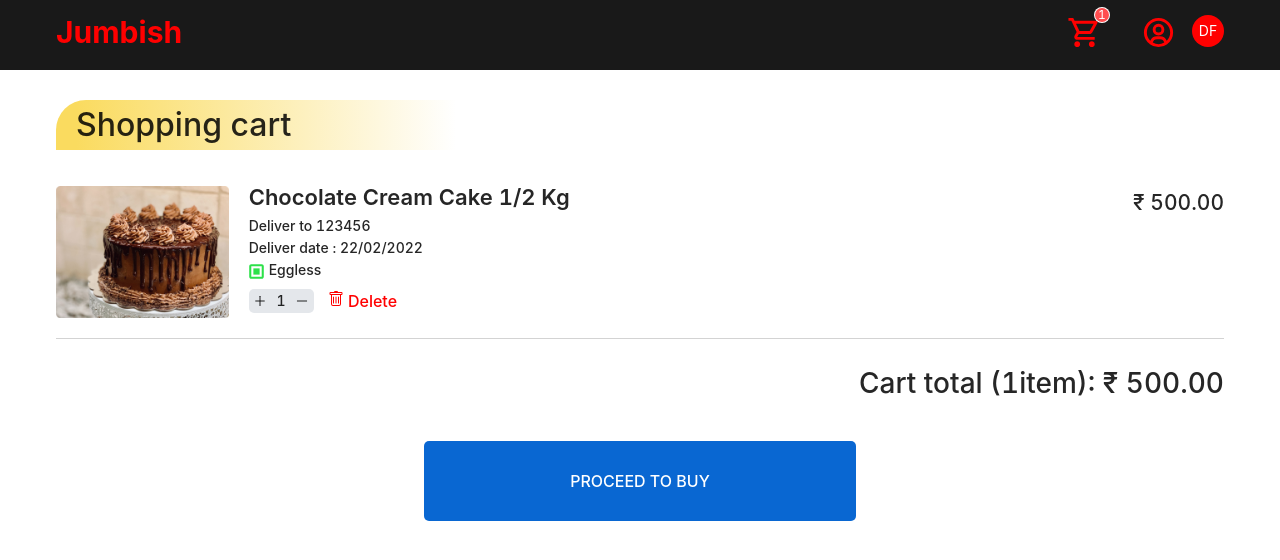
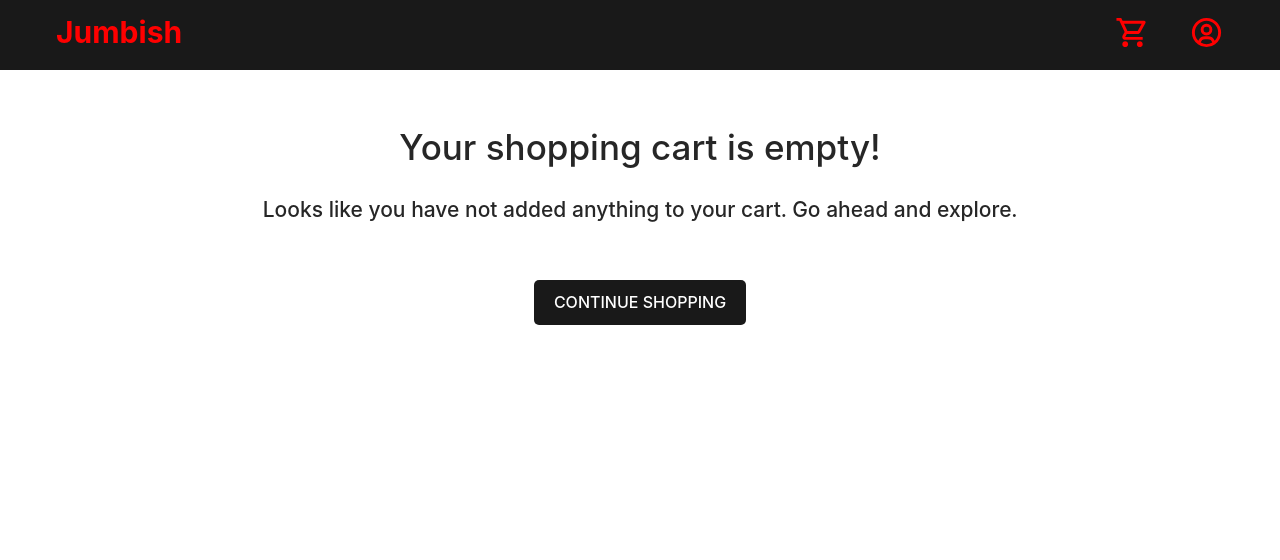
Before and after one commit to mohdkamleen/jumbish, a React (Create React App) app: page /cart in a window 1280 px wide. Shown: the top 560 px of the page. Built offline with nearby package versions, Linux system fonts and the light colour scheme; a web font is replaced by a local one.

Commit message:
done setup of front end

```diff
--- a/package.json
+++ b/package.json
@@ -3,13 +3,16 @@
   "version": "0.1.0",
   "private": true,
   "dependencies": {
+    "@reduxjs/toolkit": "^1.8.5",
     "antd": "^4.22.4",
     "netlify-cli": "^11.3.0",
     "react": "^18.1.0",
     "react-dom": "^18.1.0",
     "react-icons": "^4.3.1",
+    "react-redux": "^8.0.2",
     "react-router-dom": "^6.3.0",
     "react-scripts": "5.0.1",
+    "react-toastify": "^9.0.8",
     "styled-components": "^5.3.5",
     "web-vitals": "^2.1.4"
   },
--- a/src/App.jsx
+++ b/src/App.jsx
@@ -2,7 +2,6 @@ import * as React from 'react';
 import { BrowserRouter, Routes, Route } from "react-router-dom";
 import Layout from './pages';
 import './assets/css/App.css';
-import 'antd/dist/antd.min.css';
 import Home from './pages/home';
 import Cart from './pages/cart';
 
--- a/src/components/header/index.jsx
+++ b/src/components/header/index.jsx
@@ -1,9 +1,11 @@
 import React from 'react'
 import styled from 'styled-components'
-import { MdOutlineShoppingCart } from 'react-icons/md'
+import { MdOutlineShoppingCart, MdPhone } from 'react-icons/md'
 import { BiUserCircle } from 'react-icons/bi'
-import { Avatar, Badge } from 'antd'
+import { Avatar, Badge, Button, Input, Modal } from 'antd'
+import { useSelector } from 'react-redux'
 import { Link, useNavigate } from 'react-router-dom'
+import { useState } from 'react'
 
 const Container = styled.div`
     width: 100%;
@@ -27,6 +29,8 @@ const Logo = styled.h1`
 `
 const Header = () => {
     const navigate = useNavigate()
+    const [model, setModel] = useState(false)
+    const { cart } = useSelector(state => state.order)
     return (
         <Container>
             <Wrapper>
@@ -34,16 +38,29 @@ const Header = () => {
             </Wrapper>
             <Wrapper>
                 <Link to="/cart" >
-                    <Badge count={1} size="small" >
+                    <Badge count={cart.length} size="small" >
                         <MdOutlineShoppingCart size="35px" color='red' />
                     </Badge>
                 </Link>
                 &ensp;
-                <Link to="/">
-                    <BiUserCircle size="35px" color='red' />
-                </Link>
-                <Avatar style={{ background: "red" }}>DF</Avatar>
+                <BiUserCircle size="35px" color='red' onClick={() => setModel(true)}/>
+                {/* <Avatar style={{ background: "red" }}>DF</Avatar> */}
             </Wrapper>
+
+
+
+            {/* this model for user details  */}
+            <Modal visible={model} footer={false} onCancel={() => setModel(false)}>
+                <div style={{ display: "flex", justifyContent: "center", flexDirection: "column", alignItems: "center" }}>
+                    <h1> SignUp with phone temp.. </h1>
+                    <Input prefix={<MdPhone />} style={{ width: "80%" }} size='large' placeholder='Type phone number' /> <br />
+                    <div style={{ display: "flex", gap: "20px" }}>
+                        <Button type="primary" size='large' onClick={() => setModel(false)}>Cancel</Button>
+                        <Button danger size='large'>SignUp</Button>
+                    </div><br />
+                </div>
+            </Modal>
+
 
         </Container>
     )
--- a/src/index.jsx
+++ b/src/index.jsx
@@ -1,9 +1,23 @@
 import React from 'react';
-import ReactDOM from 'react-dom';
 import App from './App';
-ReactDOM.render(
-	<React.StrictMode>
-		<App />
-	</React.StrictMode>,
-	document.getElementById('root')
-);
+import 'antd/dist/antd.css';
+import { ToastContainer } from 'react-toastify';
+import 'react-toastify/dist/ReactToastify.css';
+import store from './redux/store';
+import { Provider } from 'react-redux';
+import { createRoot } from 'react-dom/client';
+
+const container = document.getElementById('root');
+
+const root = createRoot(container);
+root.render(
+    <Provider store={store}>
+        <App />
+        <ToastContainer
+            position="top-right"
+            autoClose={5000}
+            hideProgressBar={false}
+            closeOnClick
+        />
+    </Provider>
+    );
--- a/src/pages/cart/index.jsx
+++ b/src/pages/cart/index.jsx
@@ -3,22 +3,15 @@ import { BiCheckboxSquare } from 'react-icons/bi'
 import { BsTrash } from 'react-icons/bs'
 import { Link, useNavigate } from 'react-router-dom'
 import styled from 'styled-components'
+import { useSelector, useDispatch } from 'react-redux'
 import { AiOutlinePlus, AiOutlineMinus } from 'react-icons/ai'
+import { removeCart } from '../../redux/slice/order'
 
 const Container = styled.div`
   margin: 30px 56px;
 `
-const Heading = styled.h1`
-  width:400px;
-  font-size:32px;
-  padding-left:20px;
-  border-top-left-radius: 30px;
-  background:linear-gradient(to right, #FADB5F 5%,white);
-`
 const Button = styled.button`
-  background:#0967D2;
-  width:432px;
-  height:80px;
+  background:rgba(0,0,0,0.9);
   color:#fff;
   font-size:16px;
   border-radius:5px;
@@ -27,6 +20,8 @@ const Button = styled.button`
   border:none;
   text-transform:uppercase;
   font-weight:500;
+  padding:10px 20px;
+  cursor:pointer;
 `
 const RowFlex = styled.div`
   display:flex;
@@ -36,47 +31,56 @@ const RowFlex = styled.div`
 `
 export default () => {
   const navigate = useNavigate()
+  const dispatch = useDispatch()
+  const { cart } = useSelector(state => state.order)
   return (
     <Container>
-      <Heading>Shopping cart</Heading>
-      {/* this is order for in progress demo first order  */}
-      <RowFlex>
+      {
+        cart.length > 0 ? (
+          <>
+            {
+              cart.map((e, i) => (
+                <RowFlex key={i}>
                   <div className="order-card-left-part" style={{ display: "flex", gap: "20px" }}>
-          <img src="assest/image/cake2.png" height={132} alt="error" />
+                    <img src={e.image} height={132} alt="error" style={{ borderRadius: "5px", maxWidth: "170px" }} />
                     <div style={{ display: "flex", fontWeight: "500", flexDirection: "column", justifyContent: "center" }}>
-            <span style={{ fontWeight: "600", fontSize: "22px", marginTop: "-10px" }}>Chocolate Cream Cake 1/2 Kg</span>
-            <span> Deliver to 123456  </span>
+                      <span style={{ fontWeight: "600", fontSize: "22px", marginTop: "-10px" }}> {e.name} </span>
+                      <span> id : {e.id}  </span >
                       <span> Deliver date : 22/02/2022  </span>
-            <span style={{ height: "25px", display: "flex",marginBottom:"5px" }}><BiCheckboxSquare size="25px" color='#2DE14A' style={{marginLeft:"-5px"}}/> Eggless</span>
-            <div style={{display:"flex"}}>
-              <div style={{background:"#E4E7EB",width:"65px",display:"flex",justifyContent:"space-around",alignItems:"center",height:'24px',borderRadius:"5px"}}>
+                      <span style={{ height: "25px", display: "flex", marginBottom: "5px" }}><BiCheckboxSquare size="25px" color='#2DE14A' style={{ marginLeft: "-5px" }} /> Eggless</span>
+                      <div style={{ display: "flex" }}>
+                        <div style={{ background: "#E4E7EB", width: "65px", display: "flex", justifyContent: "space-around", alignItems: "center", height: '24px', borderRadius: "5px" }}>
                           <AiOutlinePlus />
                           <span>1</span>
                           <AiOutlineMinus />
                         </div> &ensp;&ensp;
-              <font color="red" size='3'><BsTrash /> Delete </font>
+                        <font color="red" size='3' onClick={() => { dispatch(removeCart(i)) }}><BsTrash /> Delete </font>
                       </div>
                     </div>
                   </div>
-        <h2>₹ 500.00</h2>
+                  <h2>₹ {e.price}.00</h2>
                 </RowFlex>
+              ))
+            }
             <br />
-      <h1 align="right">Cart total (1item): ₹ 500.00</h1>
+            <h1 align="right">Cart total ({cart.length === 1 ? cart.length + " item" : cart.length + " items"}): ₹ {cart.length > 1 ? cart.reduce((e, j) => e.price + j.price) : cart[0].price}.00</h1>
             <br />
-      <Link to="/payment">
             <Button>proceed to buy</Button>
+          </>
+        ) : (
+          <>
+            < RowFlex style={{ border: "none", flexDirection: "column", alignItems: "center" }}>
+              <h1 style={{ fontSize: "35px" }}>Your shopping cart is empty!</h1>
+              <h2 align="center">Looks like you have not added anything to your cart. Go ahead and explore.</h2>
+              <br /><br />
+              <Link to="/">
+                <Button>continue shopping</Button>
               </Link>
-
-
-      {/* when cart will empty  */}
-      {/* <RowFlex style={{border:"none",flexDirection:"column",alignItems:"center"}}>
-        <h1 style={{fontSize:"35px"}}>Your shopping cart is empty!</h1>
-        <h2>Looks like you have not added anything to your cart. Go ahead and explore.</h2>
-        <br /><br />
-        <Button onClick={() => navigate("/")}>continue shopping</Button>
-      </RowFlex> */}
-
-
-    </Container>
+            </RowFlex >
+          </>
         )
       }
+      <br />
+    </Container >
+  )
+}
--- a/src/pages/home/index.jsx
+++ b/src/pages/home/index.jsx
@@ -1,8 +1,8 @@
 import React from 'react'
 import styled from 'styled-components'
-import { FaStarHalfAlt } from 'react-icons/fa'
-import { useNavigate } from 'react-router-dom'
+import { useDispatch } from 'react-redux'
 import { Button } from 'antd'
+import { addCart } from '../../redux/slice/order'
 
 const Container = styled.div`
     width:100%;
@@ -25,7 +25,6 @@ const ProductCard = styled.div`
   justify-content:center;
   align-items:center;
   flex-direction:column;
-  cursor:pointer;
   transition:.3s;
   gap:3px;
   &:hover{
@@ -39,20 +38,30 @@ const Wrapper = styled.div`
   align-items:center;
   font-family: 'Roboto', sans-serif;
 `
+const product = []
+Array(15).fill().map((e, i) => {
+  product.push({
+    id: Math.floor(Math.random().toString().substring(2, 8)),
+    image: `https://source.unsplash.com/${i + 162}x${130}/?groceries,fruit`,
+    name: `product${i + 1}`,
+    price: Number(Math.floor(Math.random().toString().substring(2, 4)))
+  })
+})
+
 export default () => {
-  const navigate = useNavigate()
+  const dispatch = useDispatch()
   return (
     <Container>
-
       <ProductContainer>
 
+        {/* fetch product from local database who created by random data  */}
         {
-          Array(20).fill().map((e, i) => (
-            <ProductCard>
-              <img style={{ height: "150px", maxWidth: "185px" }} src={`https://source.unsplash.com/${i + 162}x${130}/?grocery,fruit`} alt="loading..." />
+          product.map((e, i) => (
+            <ProductCard key={e.id}>
+              <img style={{ height: "150px", maxWidth: "185px" }} src={e.image} alt="loading..." />
               <Wrapper>
-                <big>product{i + 1} (<small>₹{Math.floor(Math.random().toString().substring(2, 4))}</small>)</big>
-                <Button size='small'>add</Button>
+                <big>{e.name} (<small>₹{e.price}</small>)</big>
+                <Button size='small' onClick={() => {dispatch(addCart(e))}}>add</Button>
               </Wrapper>
             </ProductCard>
           ))
--- /dev/null
+++ b/src/redux/slice/order.jsx
@@ -0,0 +1,22 @@
+import { createSlice } from '@reduxjs/toolkit';
+
+const initialState = {
+    loading: false,
+    cart: []
+};
+
+export const authSlice = createSlice({
+    name: 'Authentication',
+    initialState,
+    reducers: {
+        addCart(state, action) {
+            state.cart.push(action.payload)
+        },
+        removeCart(state, action) {
+            state.cart.splice(action.payload, 1)
+        }
+    }
+});
+
+export default authSlice.reducer;
+export const { addCart,removeCart } = authSlice.actions
--- /dev/null
+++ b/src/redux/store.jsx
@@ -0,0 +1,10 @@
+import { configureStore } from '@reduxjs/toolkit'
+import order from './slice/order'
+
+const store = configureStore({
+  reducer : {
+    order
+  }
+})
+
+export default store
```
Also changed, not shown: src/redux/slice/auth.jsx (added), 1 other file (tests, documents, lock files or other folders). Lines whose indentation alone changed are shown as unchanged.
